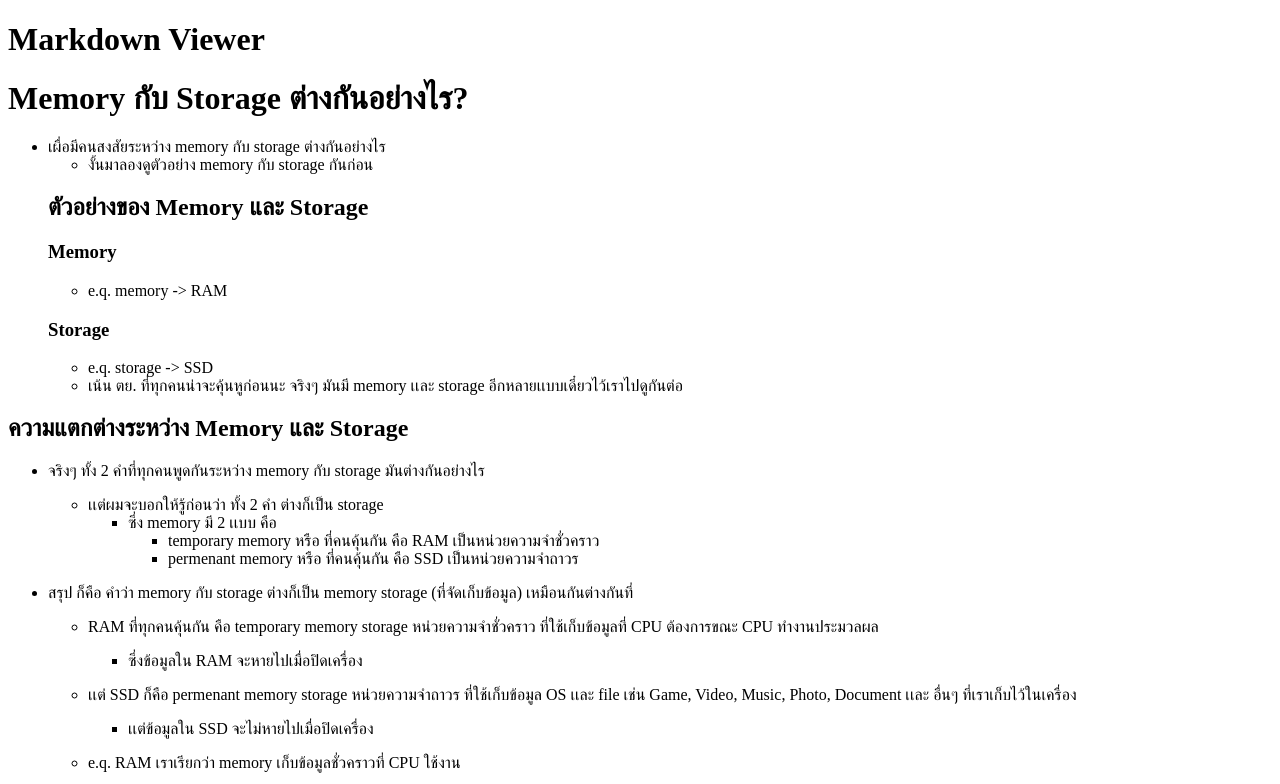
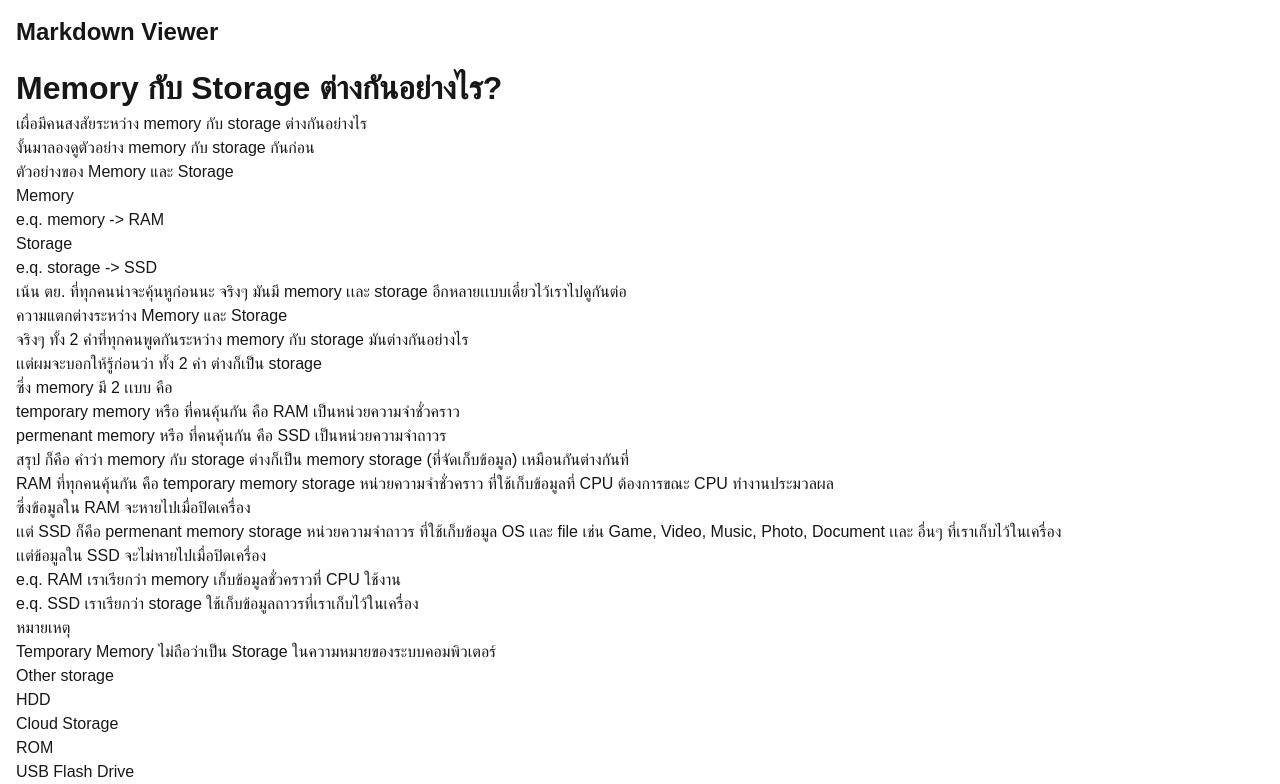
Before and after one commit to TaiChi112/Deploy-test, a Next.js app: page /markdown in a window 1280 px wide. Shown: the top 784 px of the page. Built offline with nearby package versions, Linux system fonts and the light colour scheme.

Commit message:
style : unlock comment coding css style

```diff
--- a/app/layout.tsx
+++ b/app/layout.tsx
@@ -1,8 +1,8 @@
 `"use client"`;
 import type { Metadata } from "next";
 import { Geist, Geist_Mono } from "next/font/google";
-// import "./globals.css";
-// import "../style/markdown.css";
+import "./globals.css";
+import "../style/markdown.css";
 
 const geistSans = Geist({
   variable: "--font-geist-sans",
--- a/style/markdown.css
+++ b/style/markdown.css
@@ -1,4 +1,4 @@
-/* h1 {
+h1 {
   font-size: 2rem;
   font-weight: bold;
 }
@@ -16,4 +16,4 @@ pre {
   padding: 1rem;
   border-radius: 8px;
   overflow: auto;
-} */
+}
```
